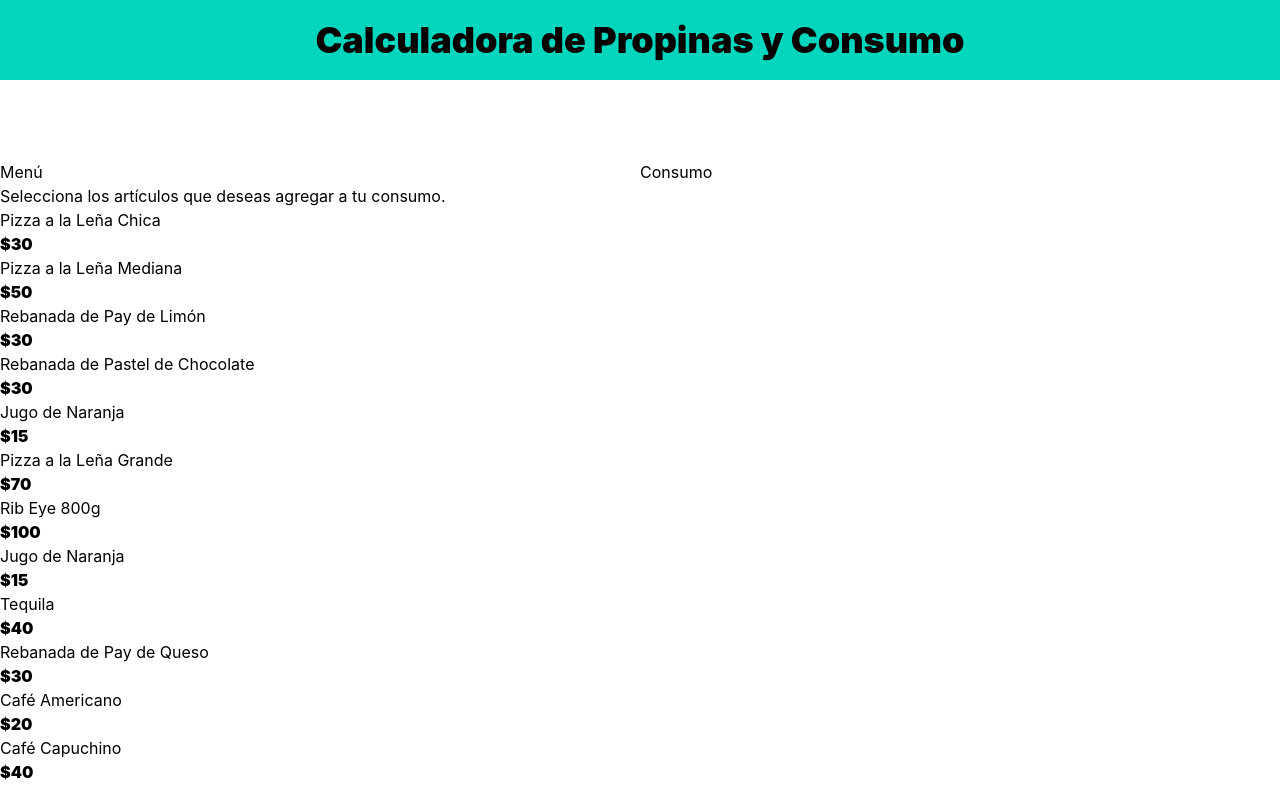
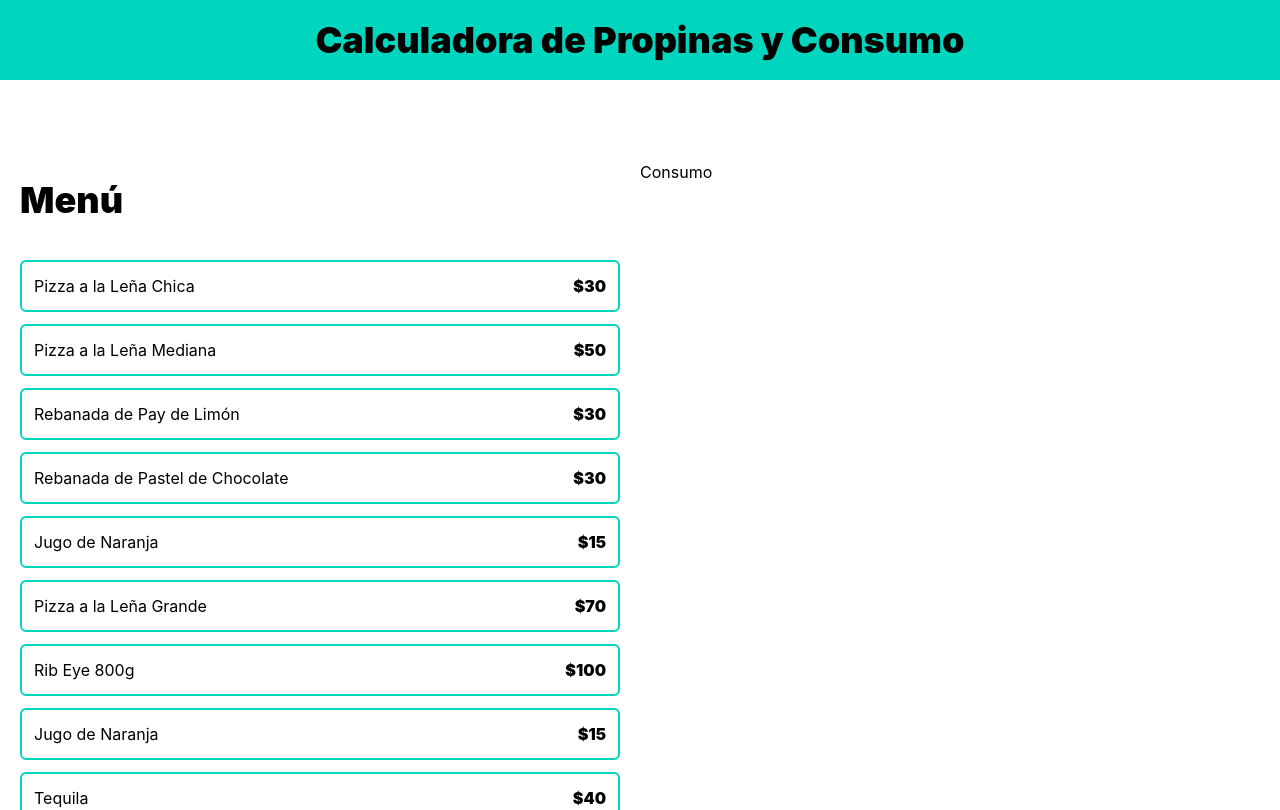
Before and after one commit to mxnueh/calculadora_propinas, a React (Vite) app: page / in a window 1280 px wide. Shown: the top 810 px of the page. Built offline with nearby package versions, Linux system fonts and the light colour scheme.

Commit message:
refactor: improve Menu and MenuItem component structure and styling

```diff
--- a/src/App.tsx
+++ b/src/App.tsx
@@ -9,16 +9,16 @@
       </header>
 
       <main className="max-w-7xl mx-auto py-20 grid md:grid-cols-2">
-        <div>
-          <h2>Menú</h2>
-          <p>Selecciona los artículos que deseas agregar a tu consumo.</p>
+        <div className="p-5">
+          <h2 className="text-4xl font-black">Menú</h2>
+          <div className="space-y-3 mt-10">
             {menuItems.map(item => (
               <MenuItem
               key={item.id}
               item={item}
               />
             ))}
-
+          </div>
         </div>
         <div>
           <h2>Consumo</h2>
--- a/src/components/MenuItem.tsx
+++ b/src/components/MenuItem.tsx
@@ -6,9 +6,9 @@
 
 export default function MenuItem({item}: MenuItemProps) {
   return (
-    <>
+    <button className="border-2 border-teal-400 hover:bg-teal-200 w-full p-3 flex justify-between border rounded-md">
       <p>{item.name}</p>
       <p className="font-black">${item.price}</p>
-    </>
+    </button>
   )
 }
```
Lines whose indentation alone changed are shown as unchanged.
